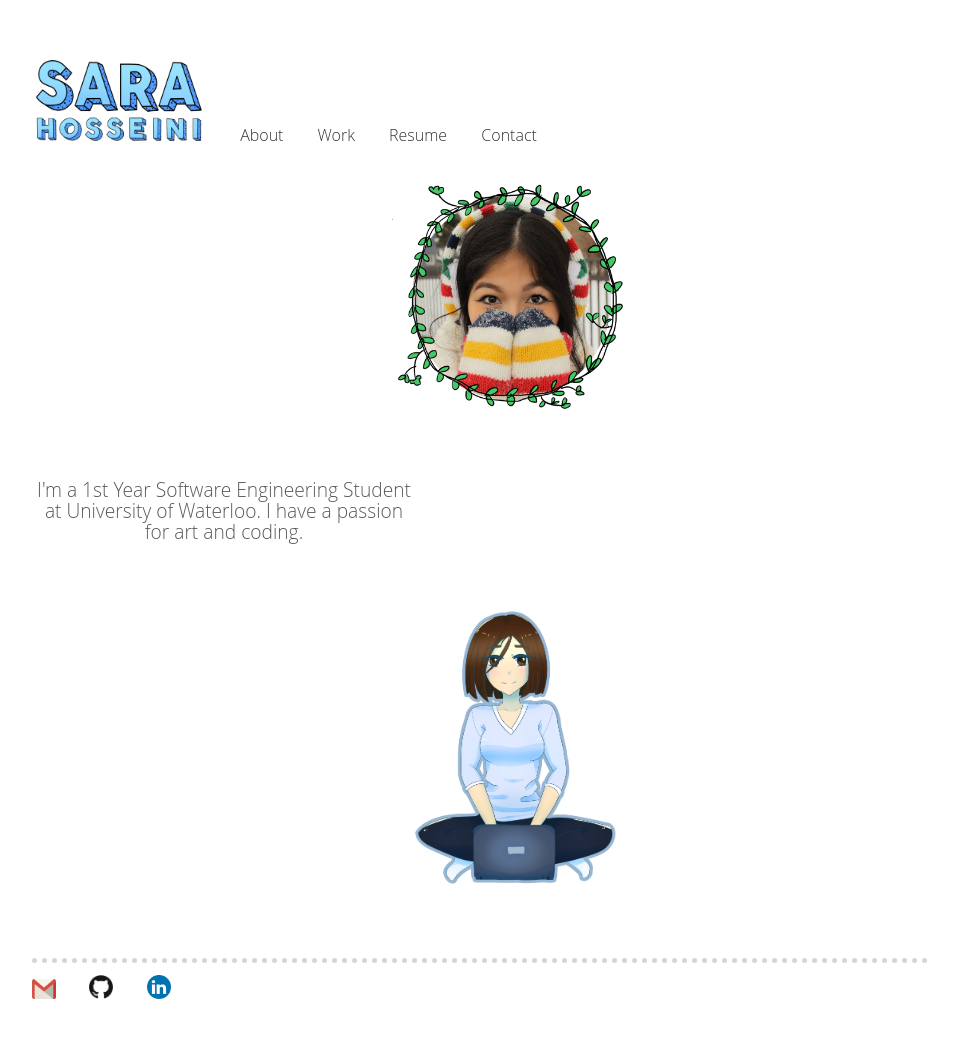
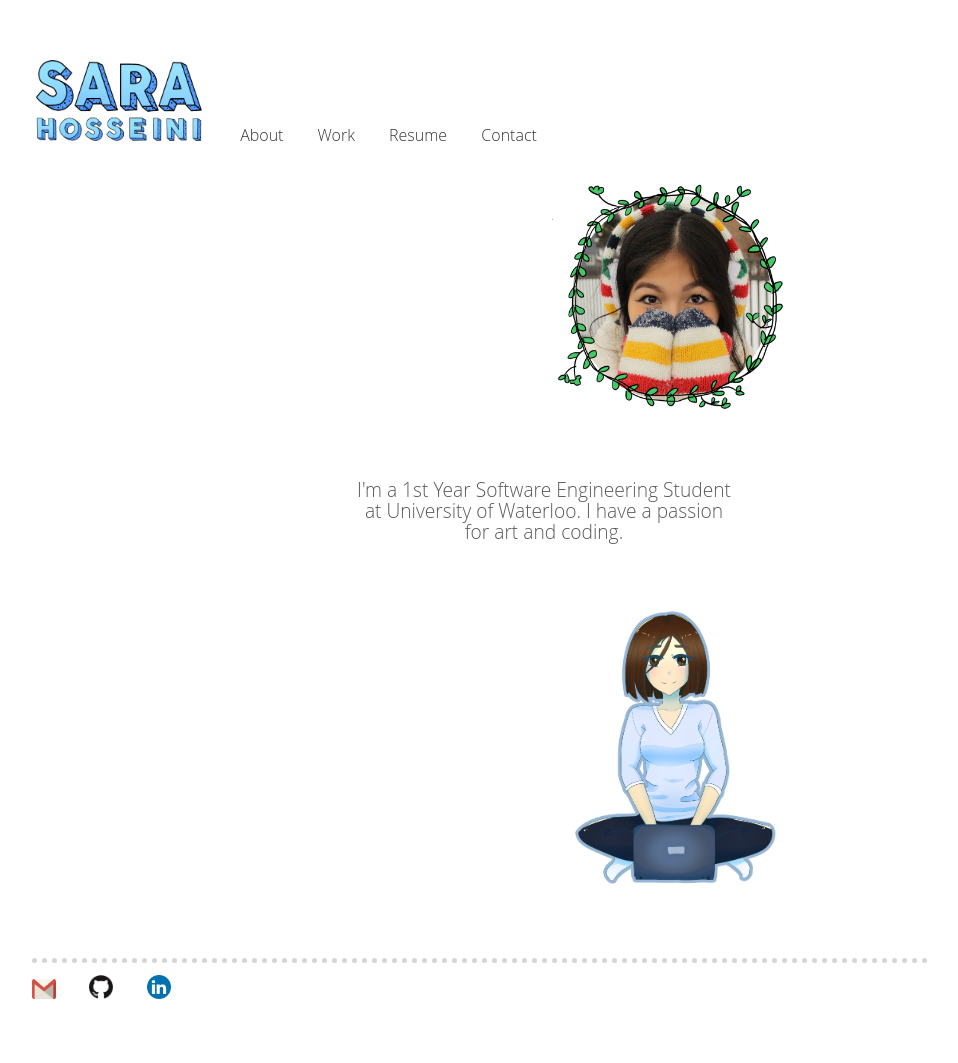
Before and after one commit to sarahoss/sarahoss.github.io, a Jekyll site: the page built from index.html, in a window 1280 px wide. Shown: the whole page, without its empty margins (160-1118 px from the left). Built offline with Jekyll 4.4.1, drawn with Linux system fonts in a browser that asks for light colours.

Commit message:
Update main.css

```diff
--- a/css/main.css
+++ b/css/main.css
@@ -3,8 +3,8 @@ body {
     width: 70%;
 }
 #aboutme{
-   /*margin-right: 320px;
-   margin-left: 320px;*/
+   margin-right: 320px;
+   margin-left: 320px;
    margin-top: 60px;
    margin-bottom: 60px;
    width: 20em;
@@ -37,8 +37,8 @@ h2 {
     color: #595959;
 }
 p {
-    /*margin-right: 160px;
-    margin-left: 160px;*/
+    margin-right: 160px;
+    margin-left: 160px;
     margin-top: 30px;
     margin-bottom: 60px;
     font-size: 1.2em;
```
